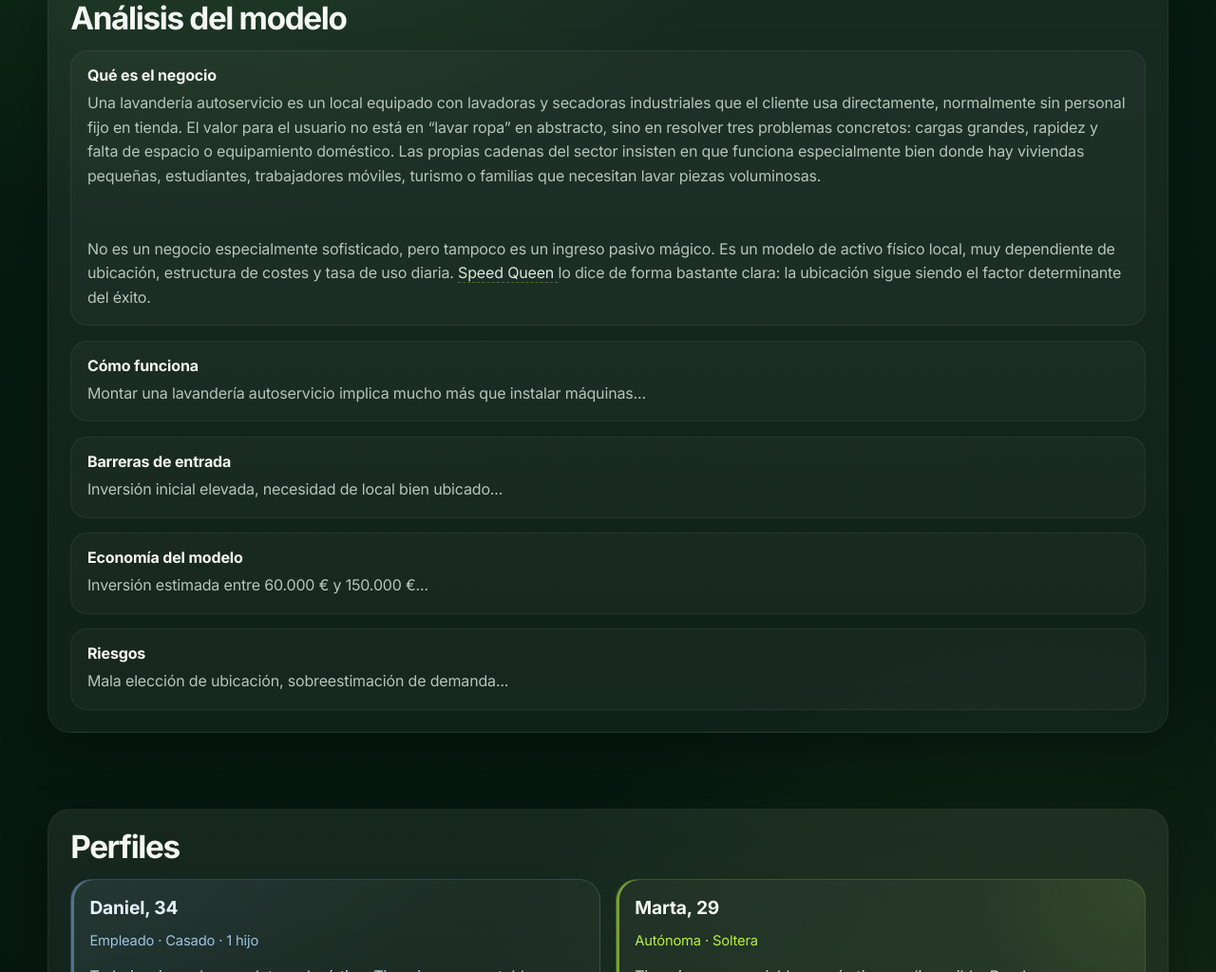
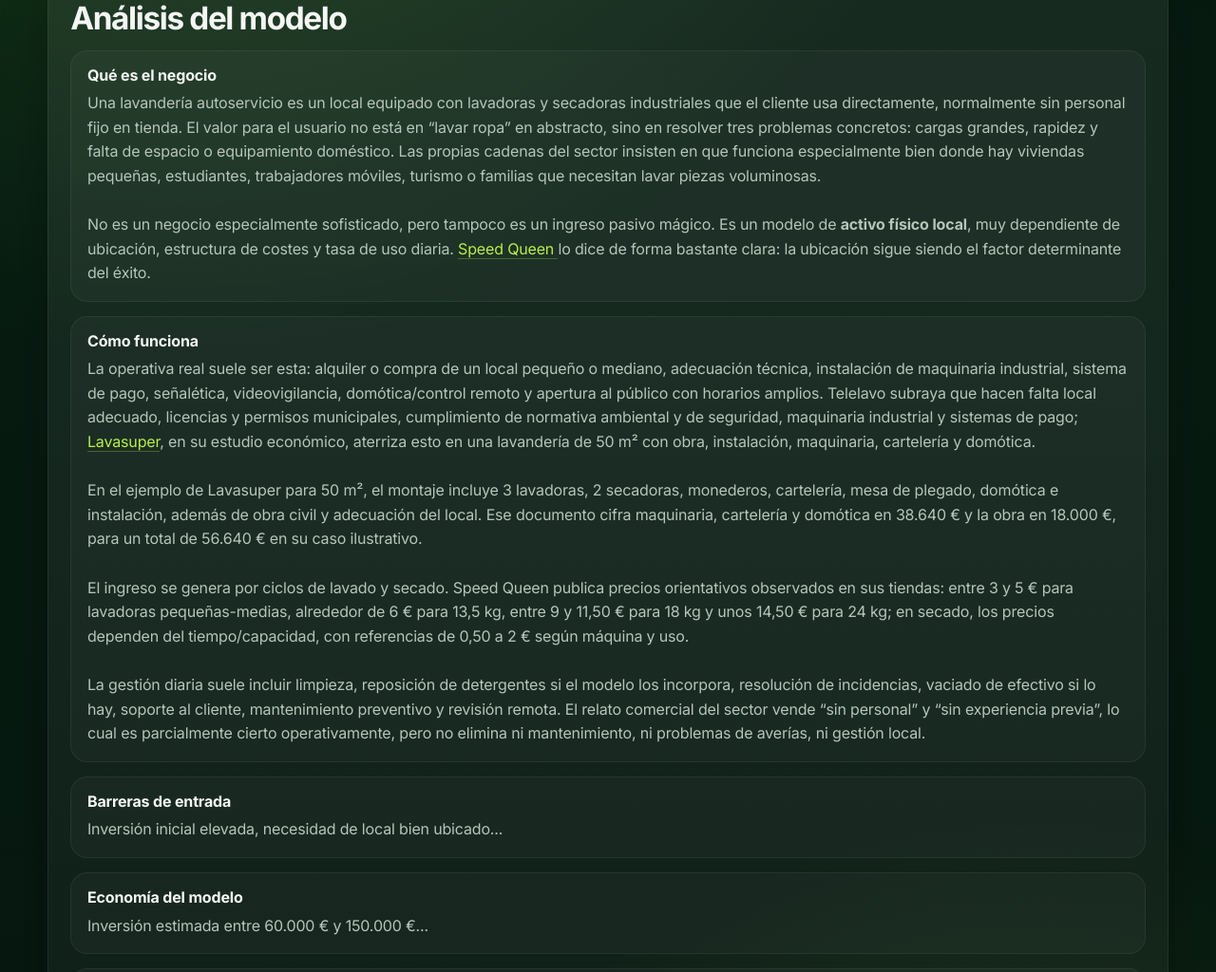
Before and after one commit to LeonisG/LeonisG.github.io, a plain HTML site: page pages/proyectos/lavanderia-autoservicio/index.html in a window 1280 px wide. Shown: the part 1038-2062 px from the top of the page at 95% size. Drawn offline with Linux system fonts and the light colour scheme.

Commit message:
Update index.html

```diff
--- a/pages/proyectos/lavanderia-autoservicio/index.html
+++ b/pages/proyectos/lavanderia-autoservicio/index.html
@@ -117,17 +117,45 @@
                 especialmente bien donde hay viviendas pequeñas, estudiantes, trabajadores móviles, turismo o familias
                 que necesitan lavar piezas voluminosas.
               </p>
-              <br><br>
+              <br>
               <p>
                 No es un negocio especialmente sofisticado, pero tampoco es un ingreso pasivo mágico. Es un modelo de
-                activo físico local, muy dependiente de ubicación, estructura de costes y tasa de uso diaria.
-                <a href="https://speedqueeninvestor.com/es/preguntas-mas-frecuentes/" class="source-link-soft" target="_blank" rel="noopener noreferrer"> Speed Queen </a>
+                <strong>activo físico local</strong>, muy dependiente de ubicación, estructura de costes y tasa de uso diaria.
+                <a href="https://speedqueeninvestor.com/es/preguntas-mas-frecuentes/" class="source-link" target="_blank" rel="noopener noreferrer"> Speed Queen </a>
                 lo dice de forma bastante clara: la ubicación sigue siendo el factor determinante del éxito.</p>
             </div>
 
             <div class="analysis-item">
               <h3>Cómo funciona</h3>
-              <p>Montar una lavandería autoservicio implica mucho más que instalar máquinas...</p>
+              <p>
+                La operativa real suele ser esta: alquiler o compra de un local pequeño o mediano, adecuación técnica,
+                instalación de maquinaria industrial, sistema de pago, señalética, videovigilancia, domótica/control
+                remoto y apertura al público con horarios amplios. Telelavo subraya que hacen falta local adecuado,
+                licencias y permisos municipales, cumplimiento de normativa ambiental y de seguridad, maquinaria industrial
+                y sistemas de pago;
+                <a href="https://lavasuper.com/wp-content/uploads/2023/08/Estudio-Economico-Lavasuper.pdf" class="source-link" target="_blank" rel="noopener noreferrer"> Lavasuper</a>,
+                en su estudio económico, aterriza esto en una lavandería de 50 m² con obra, instalación, maquinaria, cartelería y domótica.
+              </p>
+              <br>
+              <p>
+                En el ejemplo de Lavasuper para 50 m², el montaje incluye 3 lavadoras, 2 secadoras, monederos, cartelería,
+                mesa de plegado, domótica e instalación, además de obra civil y adecuación del local. Ese documento cifra
+                maquinaria, cartelería y domótica en 38.640 € y la obra en 18.000 €, para un total de 56.640 € en su caso ilustrativo.
+              </p>
+              <br>
+              <p>
+                El ingreso se genera por ciclos de lavado y secado. Speed Queen publica precios orientativos observados en
+                sus tiendas: entre 3 y 5 € para lavadoras pequeñas-medias, alrededor de 6 € para 13,5 kg, entre 9 y 11,50 €
+                para 18 kg y unos 14,50 € para 24 kg; en secado, los precios dependen del tiempo/capacidad, con referencias
+                de 0,50 a 2 € según máquina y uso.
+              </p>
+              <br>
+              <p>
+                La gestión diaria suele incluir limpieza, reposición de detergentes si el modelo los incorpora, resolución
+                de incidencias, vaciado de efectivo si lo hay, soporte al cliente, mantenimiento preventivo y revisión remota.
+                El relato comercial del sector vende “sin personal” y “sin experiencia previa”, lo cual es parcialmente cierto
+                operativamente, pero no elimina ni mantenimiento, ni problemas de averías, ni gestión local.
+              </p>
             </div>
 
             <div class="analysis-item">
```
